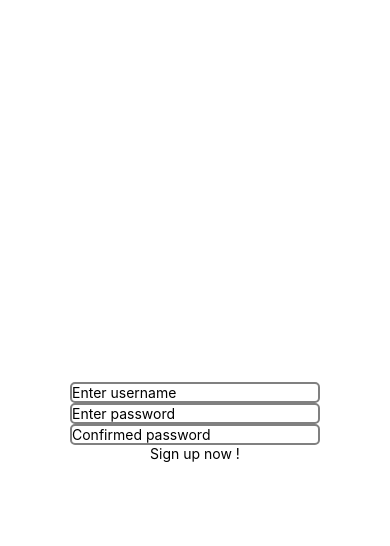
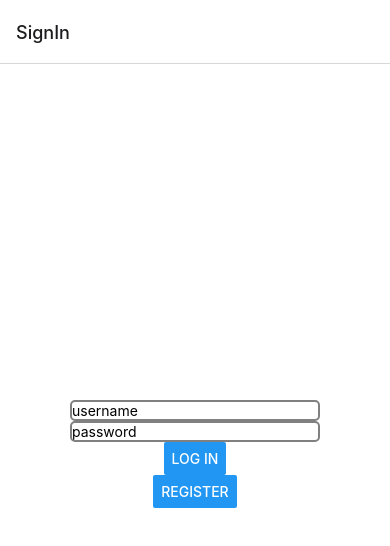
Before and after one commit to qxou14/senior_project_app, a React Native app: screen /SignIn in a window 390 px wide. Shown: the top 546 px of the page. Built offline with nearby package versions, Linux system fonts and the light colour scheme.

Commit message:
able to navigate pages

```diff
--- a/App.js
+++ b/App.js
@@ -2,13 +2,10 @@ import { StatusBar } from "expo-status-bar";
 import { StyleSheet, Text, View } from "react-native";
 import SignIn from "./src/SignIn";
 import Register from "./src/Register";
+import AppNavigator from "./route/screens";
 
 export default function App() {
-  return (
-    <View style={styles.container}>
-      <Register />
-    </View>
-  );
+  return <AppNavigator />;
 }
 
 const styles = StyleSheet.create({
--- a/package.json
+++ b/package.json
@@ -10,11 +10,15 @@
     "eject": "expo eject"
   },
   "dependencies": {
+    "@react-navigation/native": "^6.0.8",
+    "@react-navigation/native-stack": "^6.4.1",
     "expo": "~44.0.0",
     "expo-status-bar": "~1.2.0",
     "react": "17.0.1",
     "react-dom": "17.0.1",
     "react-native": "0.64.3",
+    "react-native-safe-area-context": "^3.3.2",
+    "react-native-screens": "^3.10.2",
     "react-native-web": "0.17.1"
   },
   "devDependencies": {
--- /dev/null
+++ b/route/screens.js
@@ -0,0 +1,21 @@
+import React from "react";
+import { createNativeStackNavigator } from "@react-navigation/native-stack";
+import { NavigationContainer } from "@react-navigation/native";
+import SignIn from "../src/SignIn";
+import Register from "../src/Register";
+import { StyleSheet, Text, View } from "react-native";
+
+const Stack = createNativeStackNavigator();
+
+const AppNavigator = () => {
+  return (
+    <NavigationContainer>
+      <Stack.Navigator initialRouteName="SignIn">
+        <Stack.Screen name="SignIn" component={SignIn} />
+        <Stack.Screen name="Register" component={Register} />
+      </Stack.Navigator>
+    </NavigationContainer>
+  );
+};
+
+export default AppNavigator;
--- a/src/SignIn.js
+++ b/src/SignIn.js
@@ -10,12 +10,16 @@ import {
 } from "react-native";
 import Input_button from "./Input_button";
 
-export default function SignIn() {
+export default function SignIn({ navigation }) {
   return (
     <View style={styles.container}>
       <Input_button place_holder_name="username" />
       <Input_button place_holder_name="password" />
       <Button title="Log In" onPress={() => console.log("hello world")} />
+      <Button
+        title="Register"
+        onPress={() => navigation.navigate("Register")}
+      />
     </View>
   );
 }
```
Also changed, not shown: 1 other file (tests, documents, lock files or other folders).
